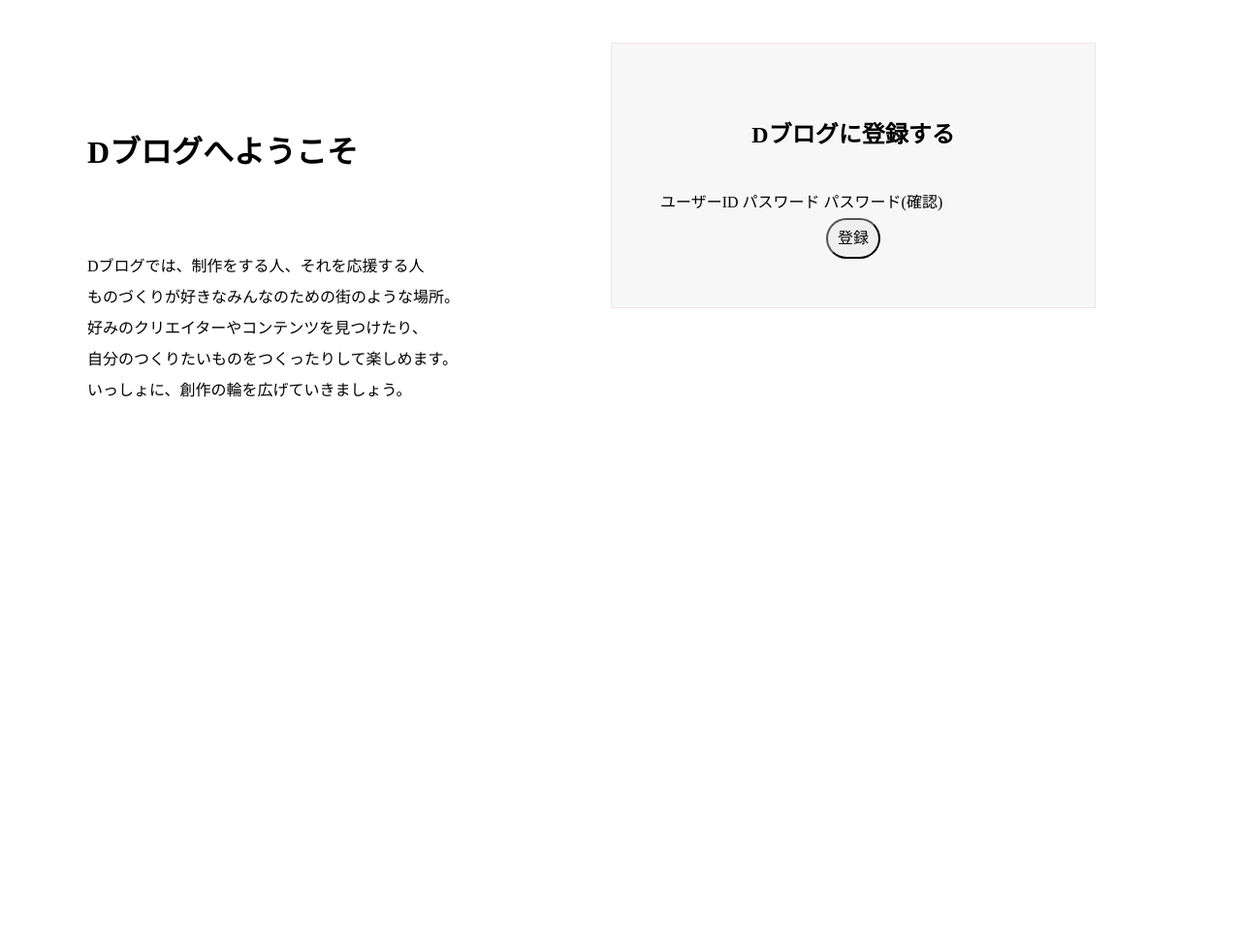
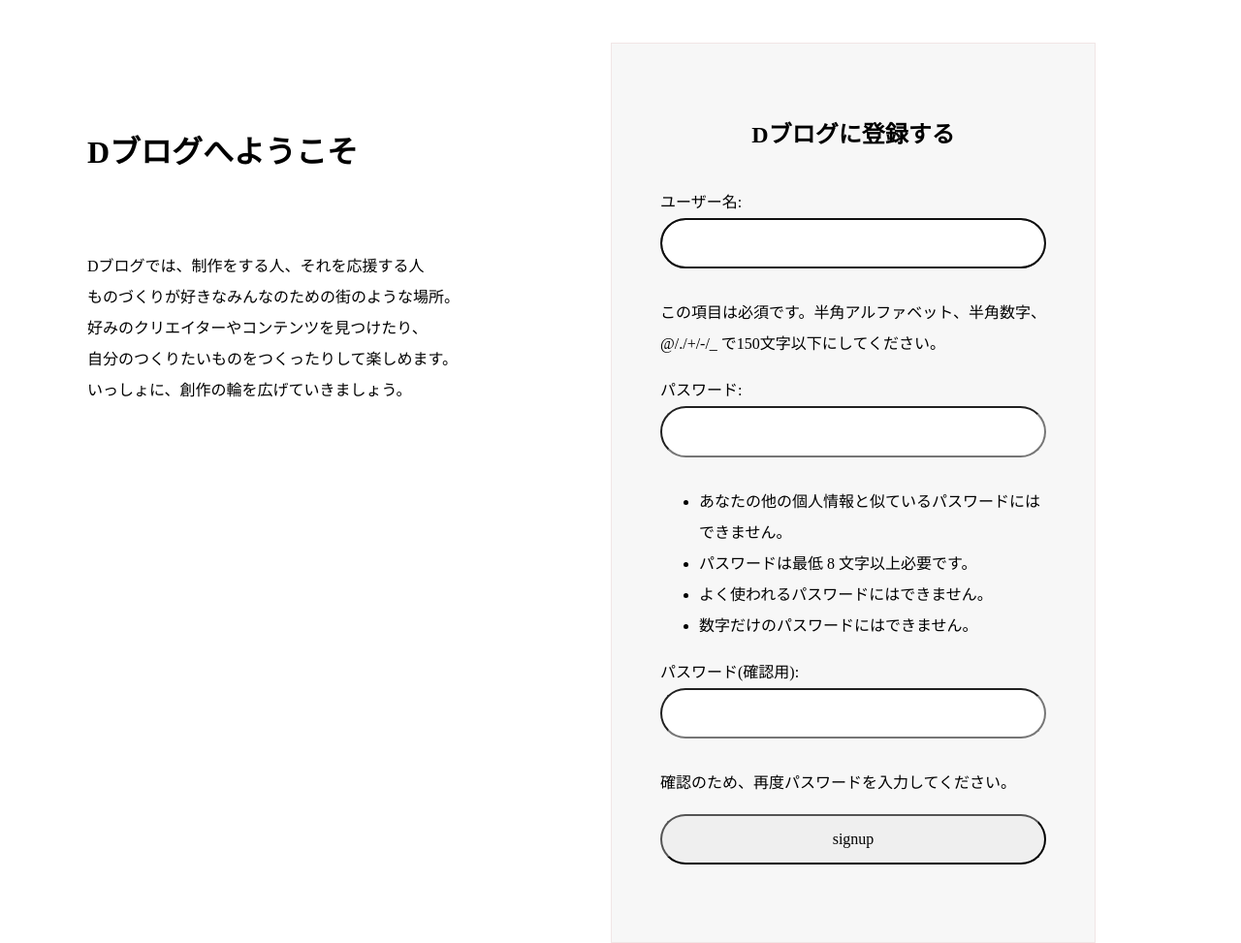
Before and after one commit to kabachan-ms/dblogsite, a Django app: page /Dblog/ in a window 1280 px wide. Shown: the part 226-1199 px from the top of the page at 97% size. Before the commit the page ends 636 px from the top, so only its background shows below. Run offline with Django 3.2, Linux system fonts and the light colour scheme.

Commit message:
ユーザー登録機能の実装

```diff
--- a/blogSample/Dblog/templates/Dblog/index.html
+++ b/blogSample/Dblog/templates/Dblog/index.html
@@ -39,23 +39,13 @@
 
            <form method="POST" >
             {% csrf_token %}
-            {% for field in form %}
-                    {{field.as_hidden}}
-                    {% endfor %}
-            <label>ユーザーID</label>
-            {{form.cleaned_data.username}}
-            <label>パスワード</label>
-
-            <label>パスワード(確認)</label>
+            {{form.as_p}}
 
 
-          </form>
-                </body>
+            <input type="submit" id="signup_button" class="signup_button" name="signup_button" value="signup">
 
-           <div class="button">
-            <button type="button" onClick="nextPage();">登録</button>
-           </div>
-
+        </form>
+    </body>
 
          </div>
          <div class="moji">
--- a/blogSample/Dblog/urls.py
+++ b/blogSample/Dblog/urls.py
@@ -4,7 +4,7 @@ from . import views
 from django.contrib.auth import views as auth_views
 
 urlpatterns = [
-    path('', views.index, name='index'),
+    path('', views.signup, name='index'),
     # ex: /polls/5/
     path('<int:question_id>/', views.detail, name='detail'),
     # ex: /polls/5/results/
--- a/blogSample/Dblog/views.py
+++ b/blogSample/Dblog/views.py
@@ -9,8 +9,7 @@ from django.contrib.auth.models import User
 from .forms import PostForm
 
 
-def index(request):
-    return render(request, 'Dblog/index.html')
+
 
 def detail(request, question_id):
     return HttpResponse("You're looking at question %s." % question_id)
@@ -44,3 +43,17 @@ def makeBlog(request):
 
 def Mypage_top(request):
     return render(request , 'Dblog/Mypage_top.html')
+
+def signup(request):
+    if request.method == 'POST':
+        form = UserCreationForm(request.POST)
+        if form.is_valid():
+            form.save()
+            return redirect('login')
+    else:
+        form = UserCreationForm()
+
+    context = {'form':form}
+    return render(request, 'Dblog/index.html', context)
+        #ユーザー登録機能
+        #ユーザー登録に成功したらログインページへ遷移
```
